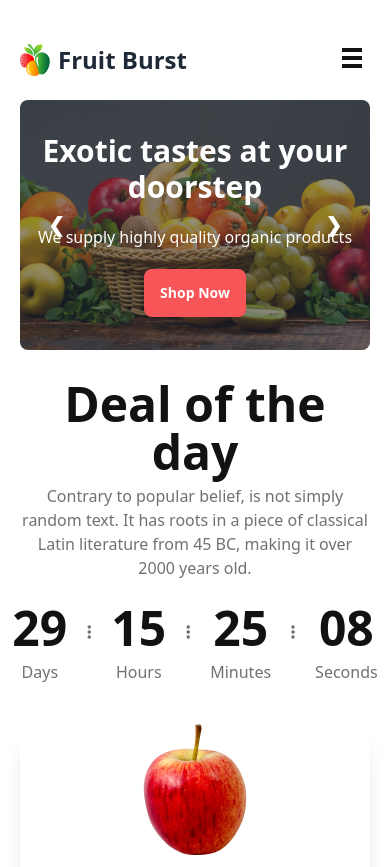
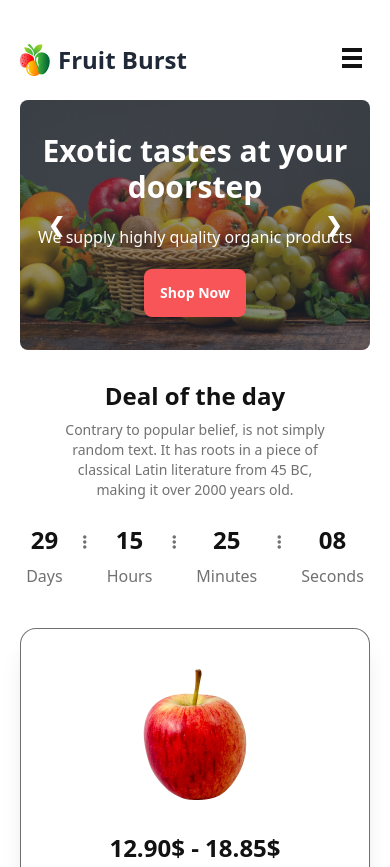
Before and after one commit to shihab01118/assignment-3-fruit-brust, a plain HTML site: page index.html in a window 390 px wide. Shown: the top 867 px of the page. Drawn offline with nearby package versions, Linux system fonts and the light colour scheme; grey boxes are pictures that could not be loaded.

Commit message:
deal of the day section full responsive done

```diff
--- a/index.html
+++ b/index.html
@@ -232,37 +232,35 @@
 
                 <!-- deal of the day content left -->
                 <div class="space-y-2 md:space-y-5 text-center lg:text-start">
-                    <h3 class="text-h-color font-bold text-5xl">Deal of the day</h3>
-                    <p class="text-t-color font-medium max-w-xl">Contrary to popular belief, is not simply random text.
-                        It has roots in a piece of classical Latin literature from 45 BC, making it over 2000 years old.
-                    </p>
+                    <h3 class="text-h-color font-bold text-2xl md:text-5xl">Deal of the day</h3>
+                    <p class="text-t-color text-sm md:text-base md:font-medium max-w-[280px] md:max-w-xl">Contrary to popular belief, is not simply random text. It has roots in a piece of classical Latin literature from 45 BC, making it over 2000 years old.</p>
                 </div>
 
                 <!-- deal of the day content right -->
-                <div class="flex space-x-5  text-center lg:text-end">
+                <div class="flex space-x-5 text-center lg:text-end">
                     <div class="text-center space-y-2">
-                        <p class="text-h-color text-5xl font-bold">29</p>
+                        <p class="text-h-color  text-2xl md:text-5xl font-bold">29</p>
                         <p class="text-t-color font-medium">Days</p>
                     </div>
-                    <div class="pt-4">
+                    <div class="pt-[6px] md:pt-4">
                         <i class="fa-solid fa-ellipsis-vertical text-t-color"></i>
                     </div>
                     <div class="text-center space-y-2">
-                        <p class="text-h-color text-5xl font-bold">15</p>
+                        <p class="text-h-color  text-2xl md:text-5xl font-bold">15</p>
                         <p class="text-t-color font-medium">Hours</p>
                     </div>
-                    <div class="pt-4">
+                    <div class="pt-[6px] md:pt-4">
                         <i class="fa-solid fa-ellipsis-vertical text-t-color"></i>
                     </div>
                     <div class="text-center space-y-2">
-                        <p class="text-h-color text-5xl font-bold">25</p>
+                        <p class="text-h-color  text-2xl md:text-5xl font-bold">25</p>
                         <p class="text-t-color font-medium">Minutes</p>
                     </div>
-                    <div class="pt-4">
+                    <div class="pt-[6px] md:pt-4">
                         <i class="fa-solid fa-ellipsis-vertical text-t-color"></i>
                     </div>
                     <div class="text-center space-y-2">
-                        <p class="text-h-color text-5xl font-bold">08</p>
+                        <p class="text-h-color  text-2xl md:text-5xl font-bold">08</p>
                         <p class="text-t-color font-medium">Seconds</p>
                     </div>
                 </div>
@@ -272,7 +270,7 @@
             <div class="mt-10 grid grid-cols-1 md:grid-cols-2 lg:grid-cols-4 gap-6">
 
                 <!-- card 1 -->
-                <div class="card bg-base-100 shadow-xl">
+                <div class="card bg-white border border-t-color pt-10 shadow-xl">
                     <figure><img src="./images/fruit6.png" alt="Apple" /></figure>
                     <div class="card-body text-center">
                         <h2 class="text-h-color text-2xl font-bold mb-8">12.90$ - 18.85$</h2>
@@ -289,7 +287,7 @@
                 </div>
 
                 <!-- card 2 -->
-                <div class="card bg-base-100 shadow-xl">
+                <div class="card bg-white border border-t-color pt-10 shadow-xl">
                     <figure><img src="./images/fruit7.png" alt="Orange" /></figure>
                     <div class="card-body text-center">
                         <h2 class="text-h-color text-2xl font-bold mb-8">12.90$ - 18.85$</h2>
@@ -306,7 +304,7 @@
                 </div>
 
                 <!-- card 3 -->
-                <div class="card bg-base-100 shadow-xl">
+                <div class="card bg-white border border-t-color pt-10 shadow-xl">
                     <figure><img src="./images/fruit8.png" alt="Red Dragon" /></figure>
                     <div class="card-body text-center">
                         <h2 class="text-h-color text-2xl font-bold mb-8">12.90$ - 18.85$</h2>
@@ -323,7 +321,7 @@
                 </div>
 
                 <!-- card 4 -->
-                <div class="card bg-base-100 shadow-xl">
+                <div class="card bg-white border border-t-color pt-10 shadow-xl">
                     <figure><img src="./images/fruit9.png" alt="Banana" /></figure>
                     <div class="card-body text-center">
                         <h2 class="text-h-color text-2xl font-bold mb-8">12.90$ - 18.85$</h2>
@@ -342,7 +340,7 @@
 
             <!-- deal of the day button -->
             <div class="text-center mt-12">
-                <button class="btn bg-p-color text-white font-bold text-xl capitalize border-none">Show All</button>
+                <button class="btn bg-p-color text-white font-semibold md:font-bold md:text-xl capitalize border-none">Show All</button>
             </div>
         </section>
 
```
